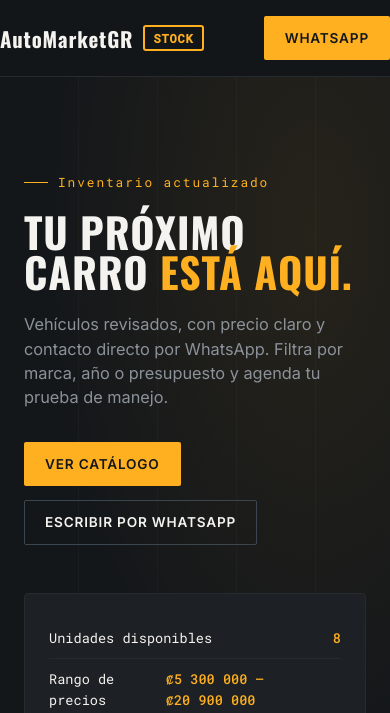
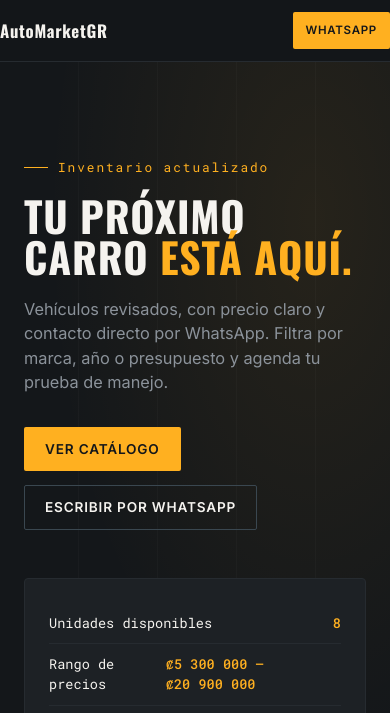
Before and after one commit to Brasp9719/automarketgr, a plain HTML site: page index.html in a window 390 px wide. Shown: the top 713 px of the page. Drawn offline with nearby package versions, Linux system fonts and the light colour scheme; a script that the page names is missing.

Commit message:
Update index.html

```diff
--- a/index.html
+++ b/index.html
@@ -20,6 +20,7 @@
     --radius:2px;
   }
   *{box-sizing:border-box;margin:0;padding:0;}
+  html,body{overflow-x:hidden;max-width:100%;}
   html{scroll-behavior:smooth;}
   body{
     background:var(--asphalt);
@@ -48,12 +49,15 @@
   .header-inner{
     display:flex;align-items:center;justify-content:space-between;
     padding:16px 24px;
+    min-width:0;
   }
   .brand{
     display:flex;align-items:center;gap:10px;
     font-family:'Oswald',sans-serif;
     font-size:1.3rem;font-weight:700;letter-spacing:0.04em;
+    min-width:0;overflow:hidden;
   }
+  .brand span:first-child{overflow:hidden;text-overflow:ellipsis;white-space:nowrap;}
   .brand .plate{
     border:2px solid var(--amber);
     border-radius:3px;
@@ -367,6 +371,12 @@
     .modal-media img{max-height:320px;}
     .contact-inner{grid-template-columns:1fr;text-align:left;}
     .qr-box{justify-self:start;}
+  }
+  @media (max-width:420px){
+    .header-inner{padding:12px 16px;gap:8px;}
+    .brand{font-size:1.05rem;gap:6px;}
+    .brand .plate{display:none;}
+    #waNavBtn{padding:9px 12px;font-size:0.72rem;}
   }
   @media (prefers-reduced-motion:reduce){
     *{transition:none !important;}
```
